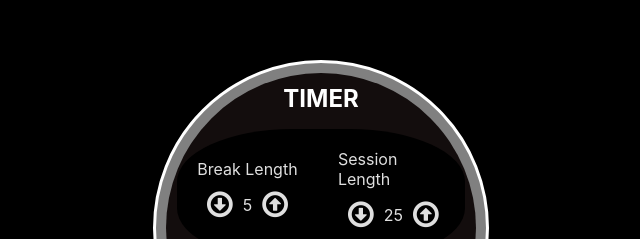
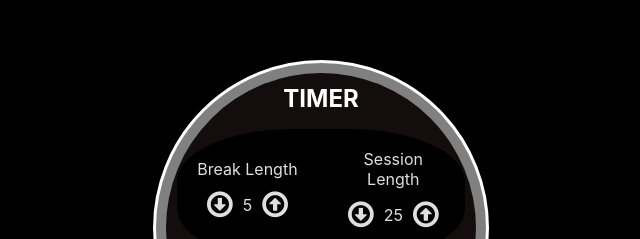
Before and after one commit to hategekimanahirwaarnold/Timer, a React (Create React App) app: page / in a window 1280 px wide. Shown: the part 172-411 px from the top of the page, without its empty margins (319-959 px from the left). Built offline with nearby package versions, Linux system fonts and the light colour scheme.

Commit message:
centered session-labal

```diff
--- a/src/index.css
+++ b/src/index.css
@@ -82,3 +82,6 @@ h2 {
   width: 70%;
   margin: 4px;
 }
+#session-label {
+  text-align: center;
+}
```
